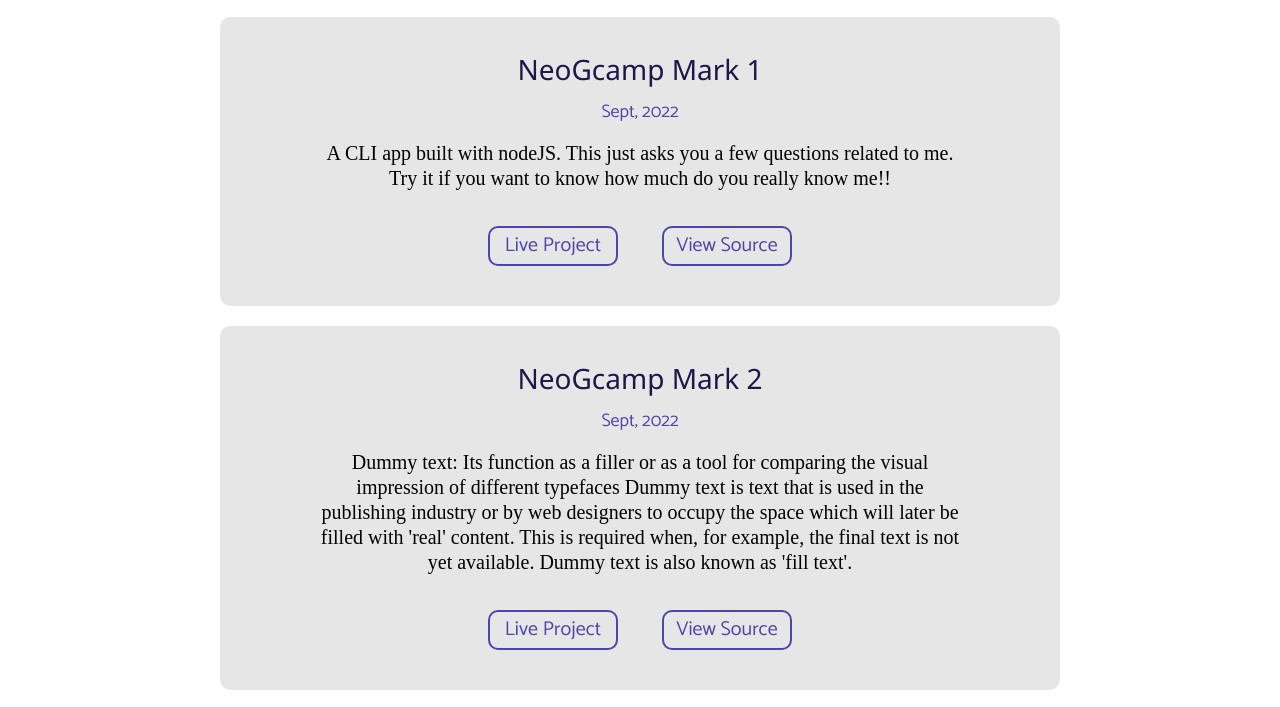
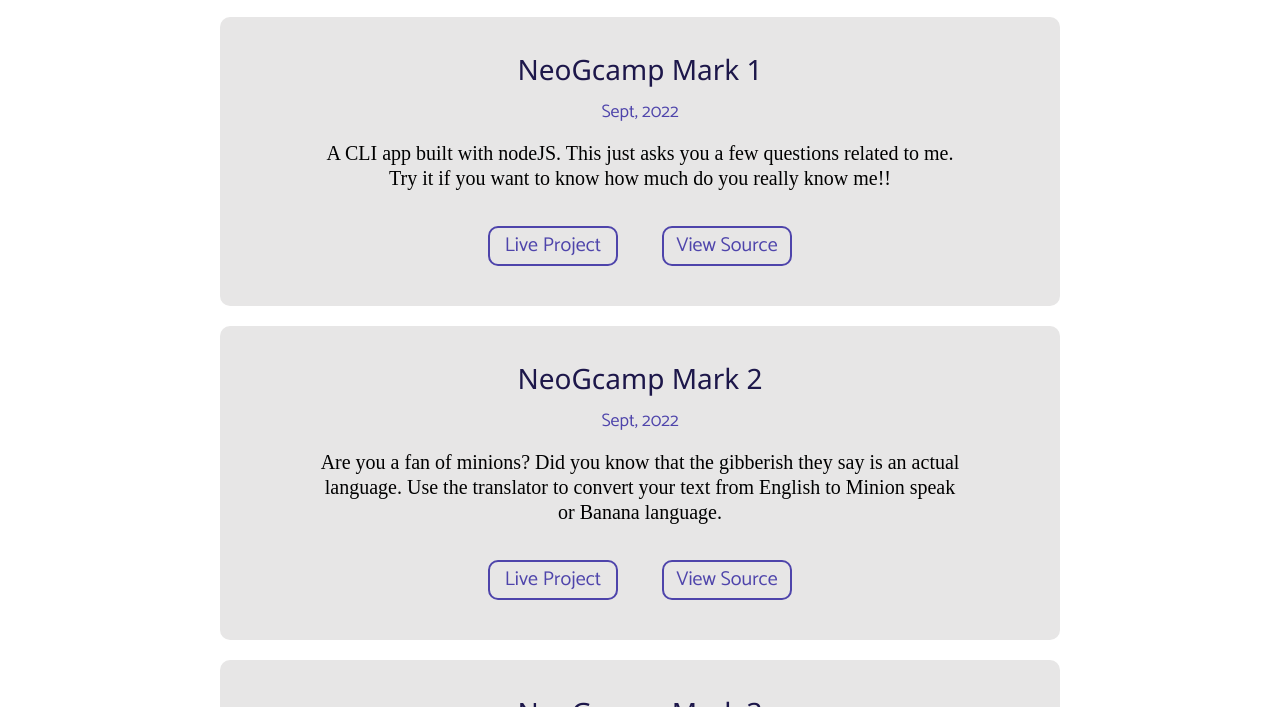
Before and after one commit to Gohan-18/Web-development, a plain HTML site: page Portfolio website/project.html in a window 1280 px wide. Shown: the part 273-980 px from the top of the page. Drawn offline with Linux system fonts and the light colour scheme.

Commit message:
Project1st

```diff
--- a/Portfolio website/project.html
+++ b/Portfolio website/project.html
@@ -39,8 +39,8 @@
             <div class="index-box2">
                 <a href="secondblog.html"><h3>NeoGcamp Mark 2</h3></a>
                 <span>Sept, 2022</span>
-                <p>Dummy text: Its function as a filler or as a tool for comparing the visual impression of different typefaces Dummy text is text that is used in the publishing industry or by web designers to occupy the space which will later be filled with 'real' content. This is required when, for example, the final text is not yet available. Dummy text is also known as 'fill text'.</p>
-                <a href="secondblog.html" class="button1"><h5>Live Project</h5></a>
+                <p>Are you a fan of minions? Did you know that the gibberish they say is an actual language. Use the translator to convert your text from English to Minion speak or Banana language.</p>
+                <a href="projects/Banana-NeoGcamp/index.html" class="button1"><h5>Live Project</h5></a>
                 <a href="firstblog.html" class="button2"><h5>View Source</h5></a>
             </div>
 
```
